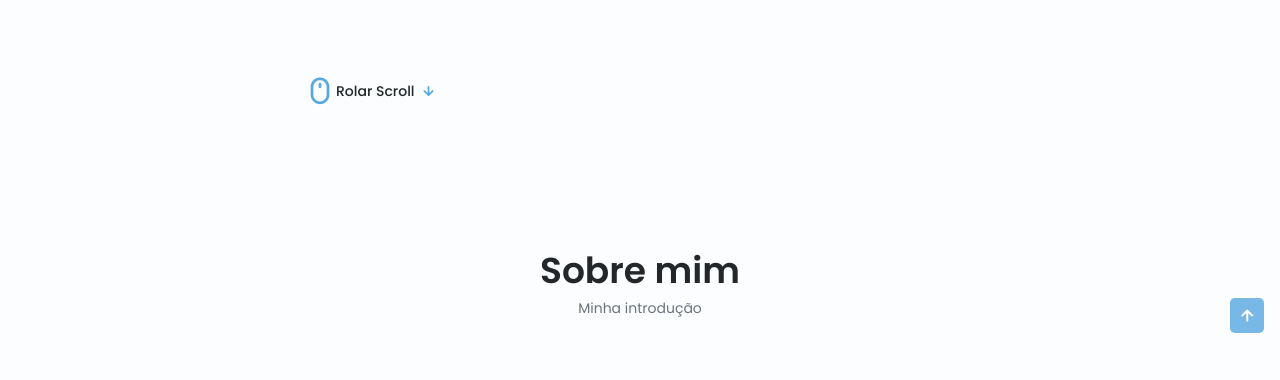
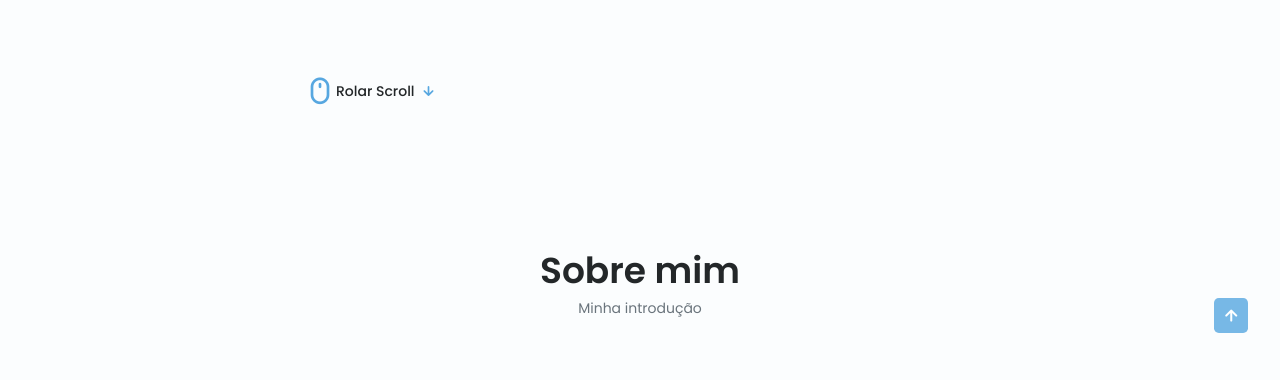
Before and after one commit to Victtor-777/My_Portfolio, a plain HTML site: page index.html in a window 1280 px wide. Shown: the part 627-1007 px from the top of the page. Drawn offline with nearby package versions, Linux system fonts and the light colour scheme.

Commit message:
Resolvendo bug do scrollup

```diff
--- a/assets/css/styles.css
+++ b/assets/css/styles.css
@@ -861,7 +861,7 @@ img {
 /*========== SCROLL UP ==========*/
 .scrollup {
   position: fixed;
-  right: 1rem;
+  right: 2.5%;
   bottom: -20%;
   background-color: var(--first-color);
   opacity: 0.8;
```
